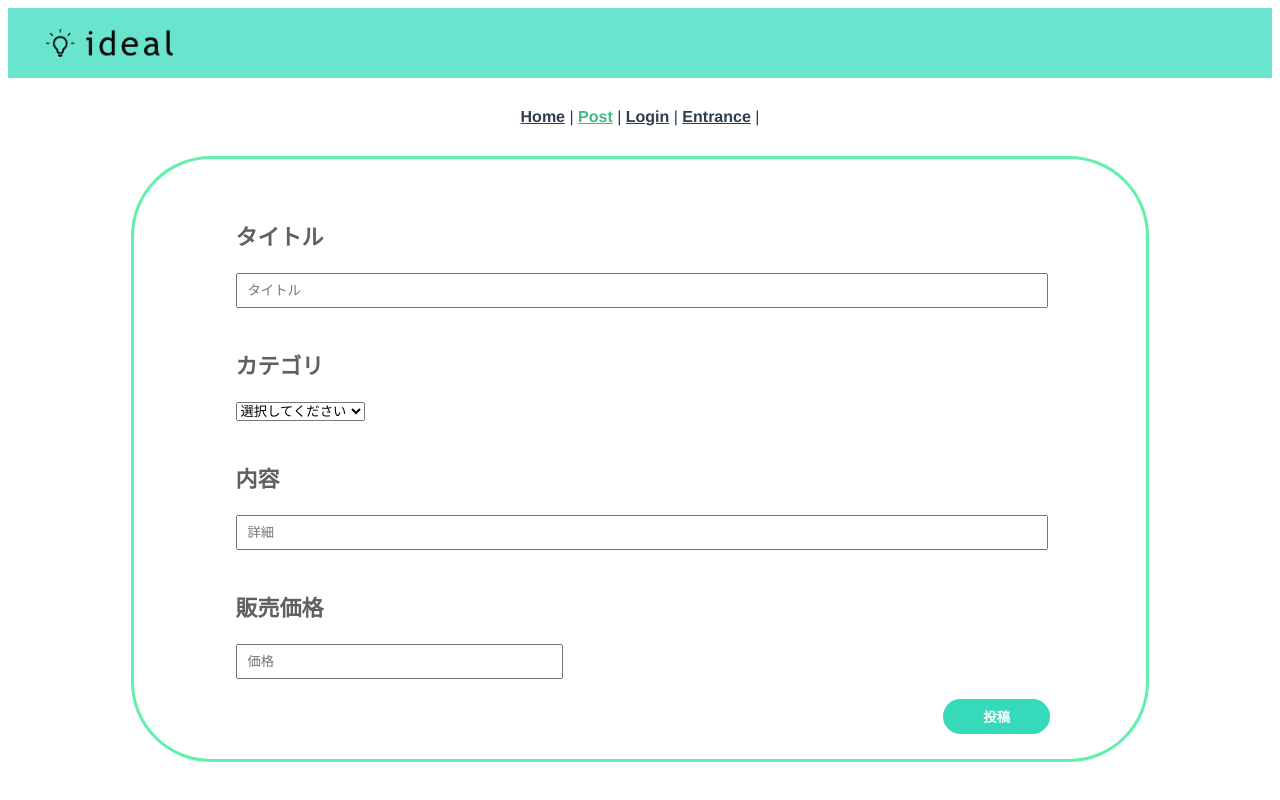
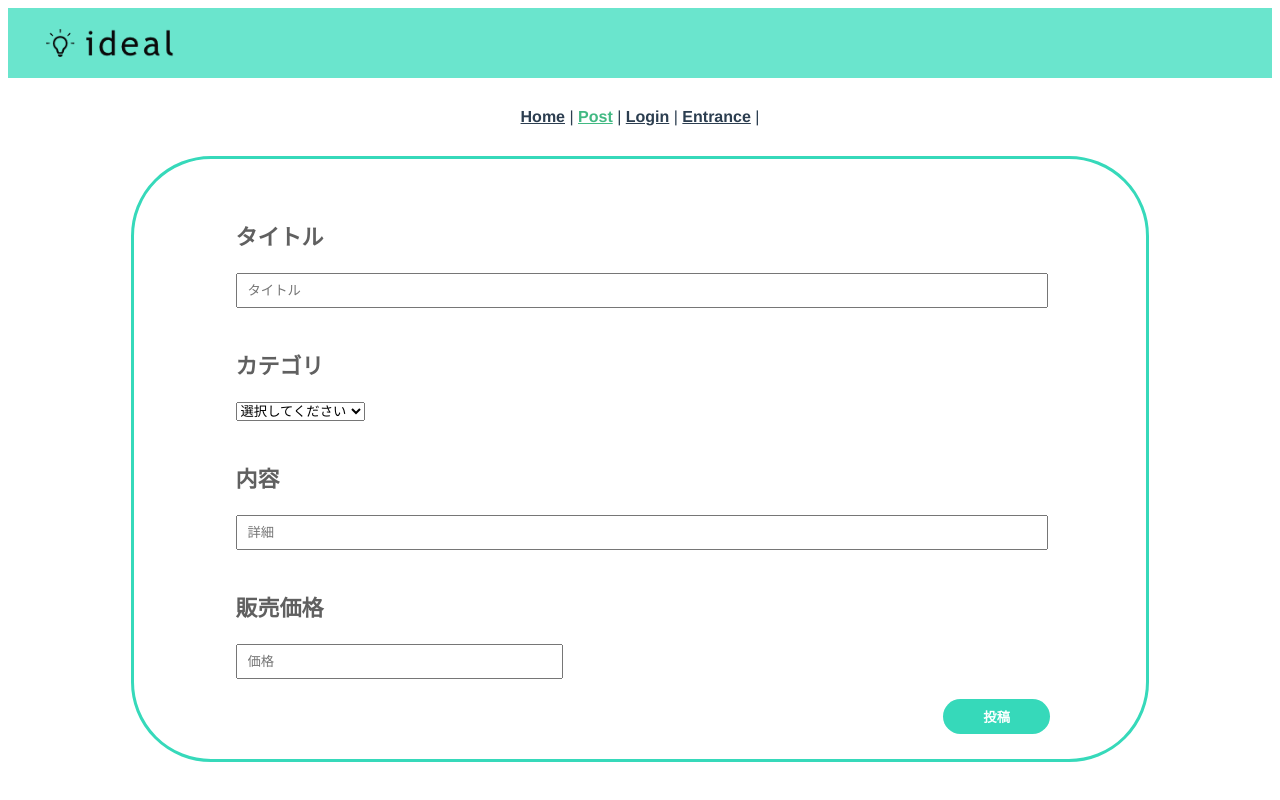
Before and after one commit to sisosyunya/ideal, a Vue app: page /post in a window 1280 px wide. Shown: the top 800 px of the page. Built offline with nearby package versions, Linux system fonts and the light colour scheme.

Commit message:
waku color

```diff
--- a/src/views/Post.vue
+++ b/src/views/Post.vue
@@ -53,7 +53,7 @@ export default {
     width: 80%;
     height: 600px;
     border: solid;
-    border-color: #61F0AD;
+    border-color: #36D9BA;
     border-radius: 80px;
     margin-right: auto;
     margin-left: auto;
```
